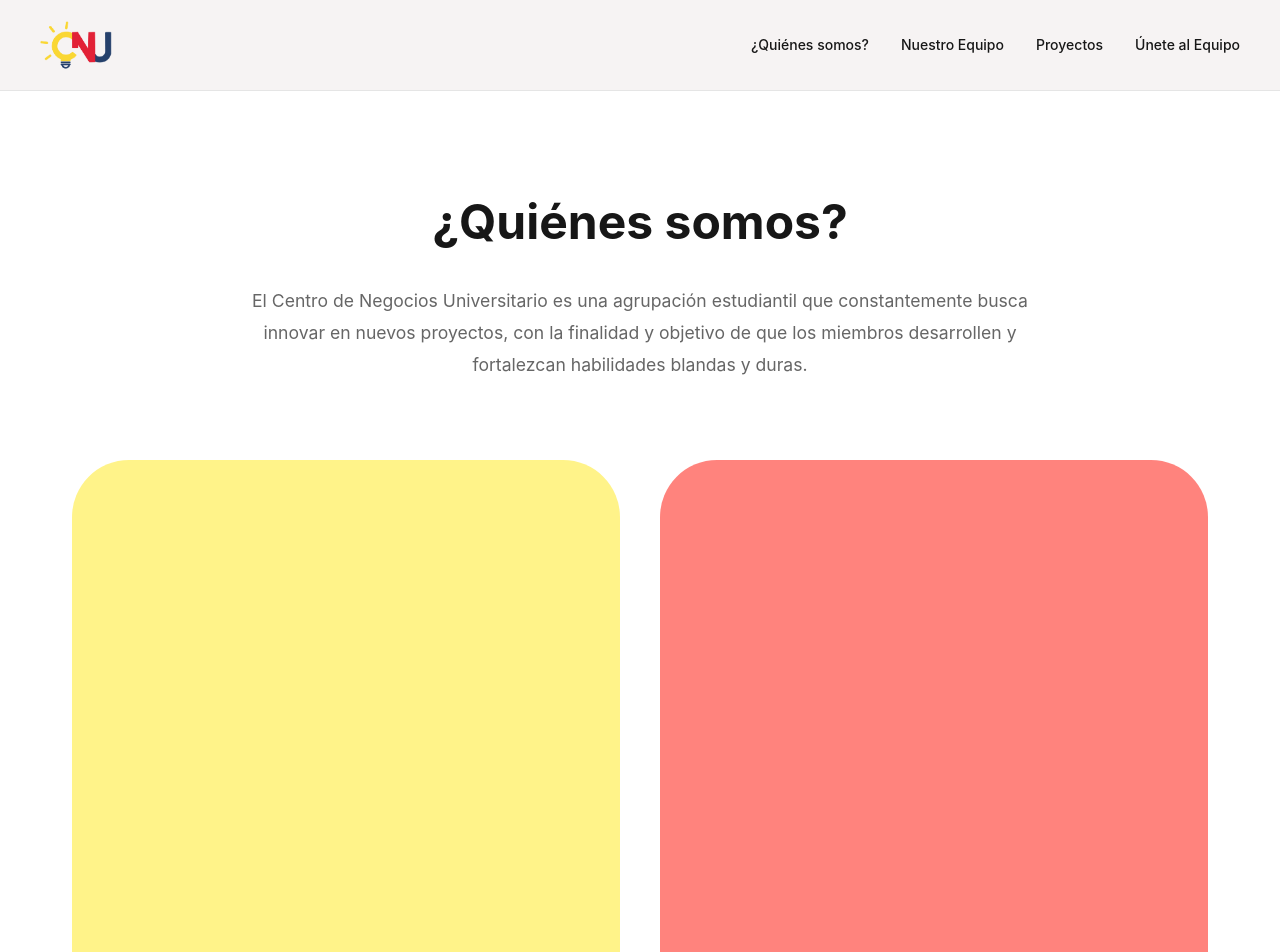
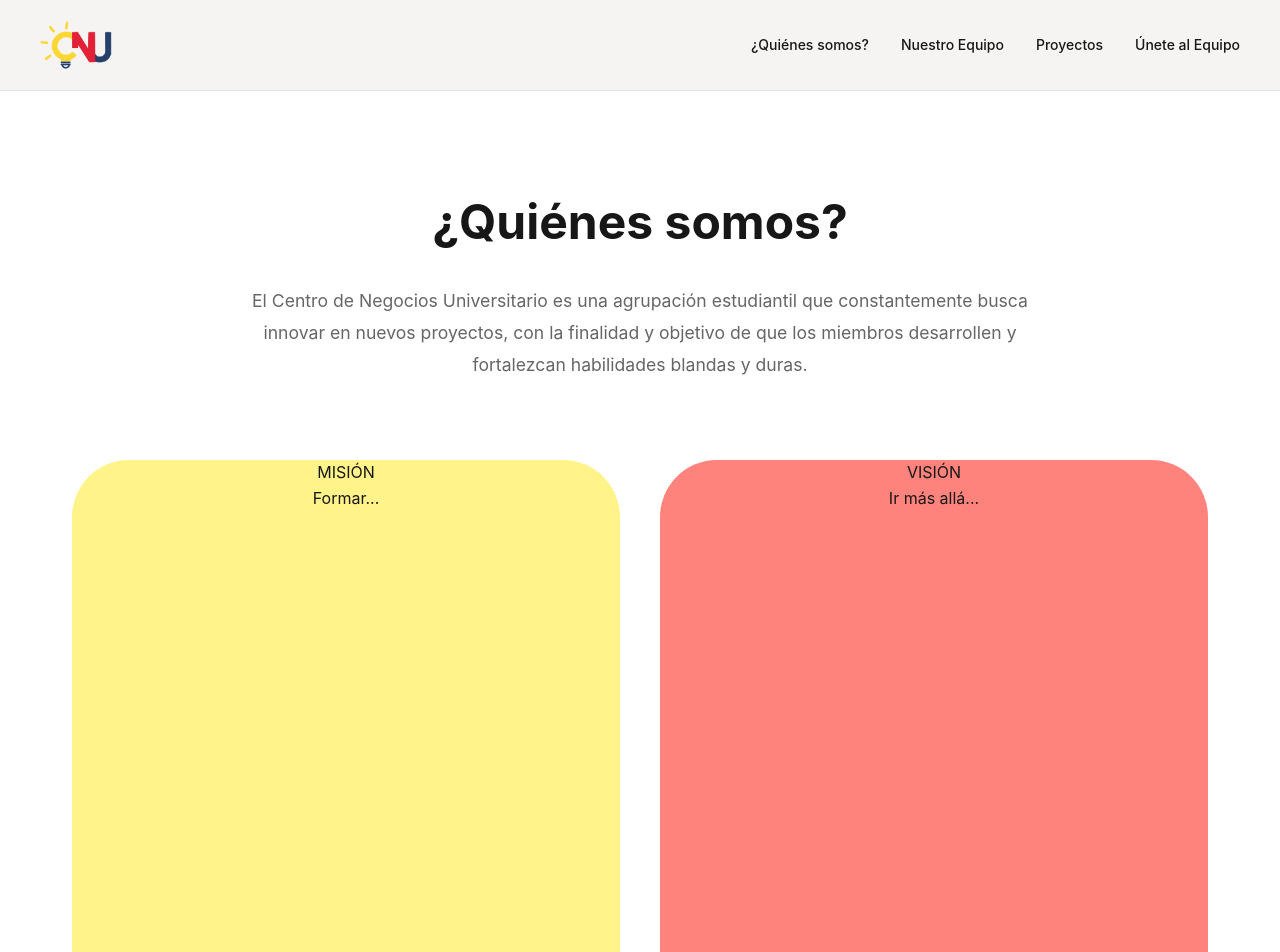
Before and after one commit to Centro-de-Negocios-Universitarios/WebPrototype, a Next.js app: page /quienes-somos in a window 1280 px wide. Shown: the top 952 px of the page. Built offline with nearby package versions, Linux system fonts and the light colour scheme.

Commit message:
feat: add mission and vision content to 'Who We Are' page
-Add "MISIÓN" title and "Formar..." text to yellow card
-Add "VISIÓN" title and "Ir más allá..." text to red card
-Implement card titles with consistent typography
-Structure card content with proper HTML semantics

```diff
--- a/app/quienes-somos/page.tsx
+++ b/app/quienes-somos/page.tsx
@@ -16,8 +16,19 @@ export default function WhoWeArePage() {
                 </p>
 
                 <div className={styles.cards}>
-                    <div className={styles.cardYellow}></div>
-                    <div className={styles.cardRed}></div>
+                    <div className={styles.cardYellow}>
+                        <h2 className={styles.cardTitle}>MISIÓN</h2>
+                        <p className={styles.cardText}>
+                            Formar...
+                        </p>
+                    </div>
+
+                    <div className={styles.cardRed}>
+                        <h2 className={styles.cardTitle}>VISIÓN</h2>
+                        <p className={styles.cardText}>
+                            Ir más allá...
+                        </p>
+                    </div>
                 </div>
             </main>
 
```
